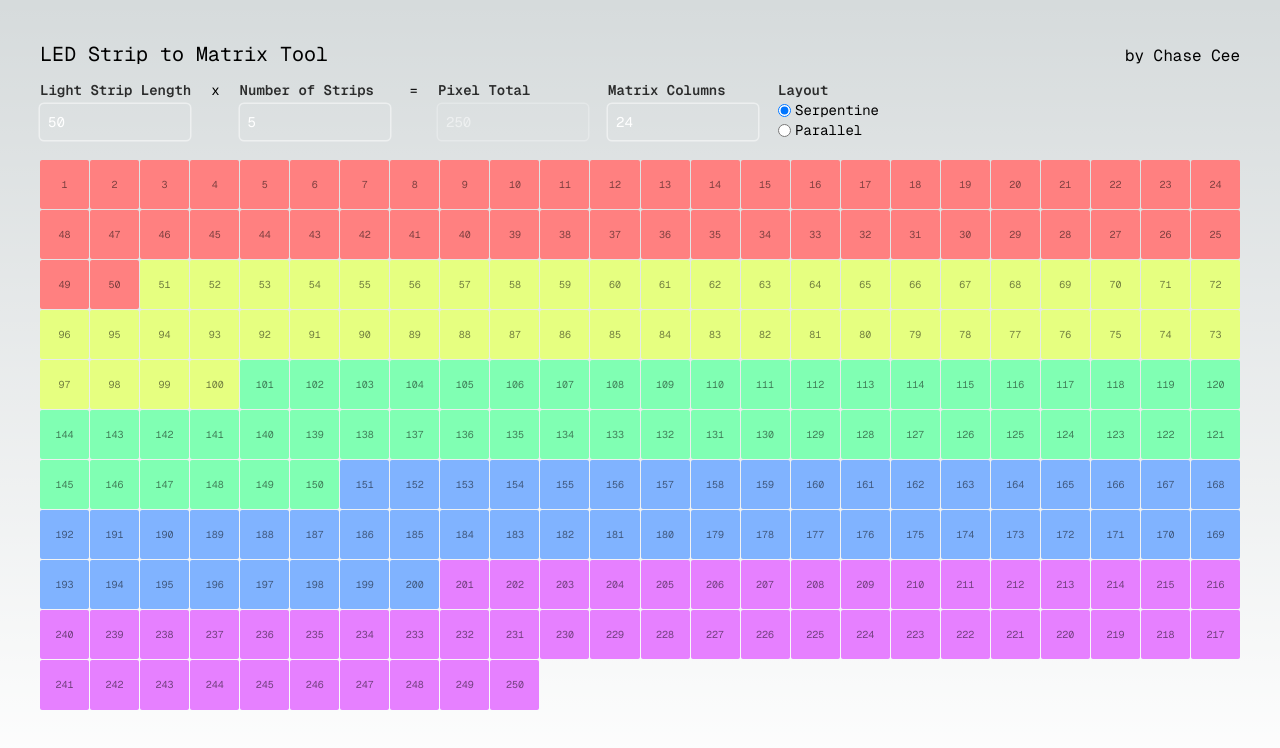
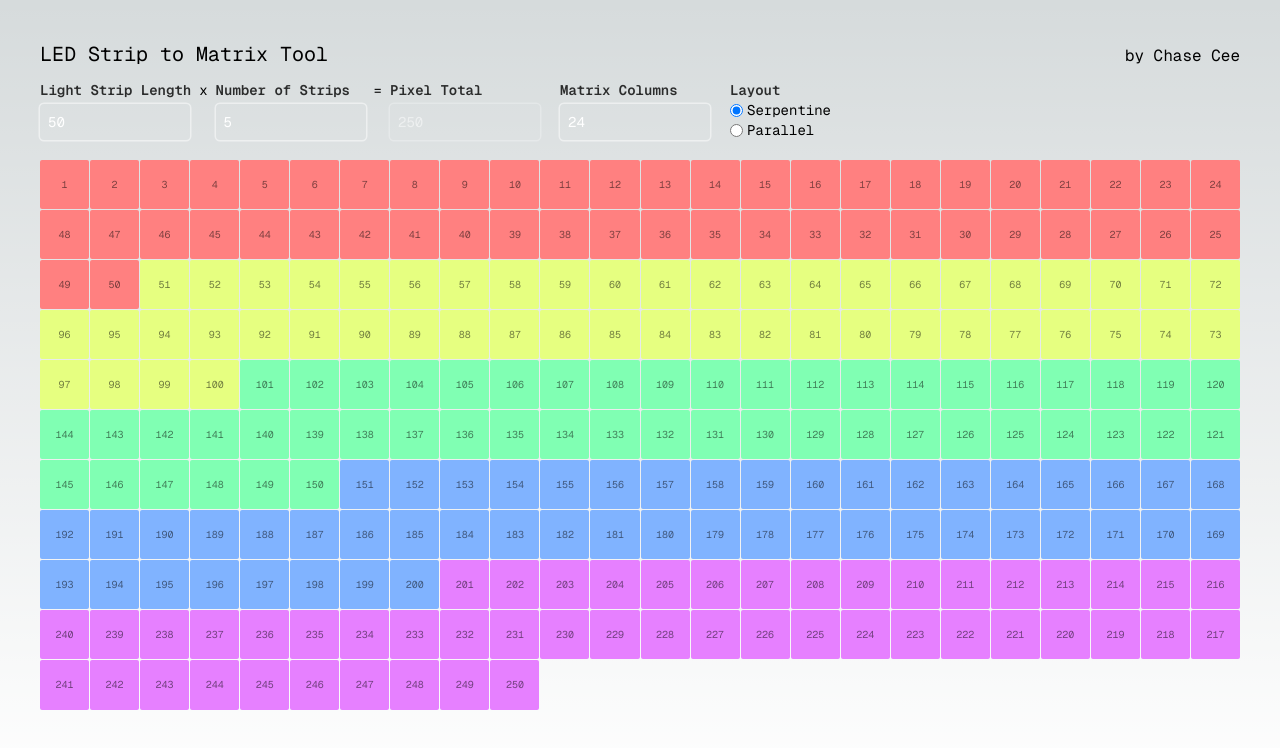
Before and after one commit to chasecee/matrix-planner, a Next.js app: page / in a window 1280 px wide. Shown: the top 748 px of the page. Built offline with nearby package versions, Linux system fonts and the light colour scheme.

Commit message:
📝 (page.tsx): reformat code to align elements within the flex container for improved readability

```diff
--- a/app/page.tsx
+++ b/app/page.tsx
@@ -28,6 +28,7 @@ export default function Home() {
       </div>
 
       <div className="flex flex-row gap-5 self-start text-sm mb-5">
+        <div className="flex flex-row gap-2  max-w-1/2">
           <div className="flex flex-col gap-1">
             <label
               className="opacity-80 font-semibold"
@@ -75,6 +76,7 @@ export default function Home() {
               disabled // Make the field disabled
               className=" text-white bg-transparent p-2 rounded ring-[1.5px] ring-white/50 max-w-[150px] opacity-50 cursor-not-allowed"
             />
+          </div>
         </div>
         <div className="flex flex-row gap-5">
           <div className="flex flex-col gap-1">
```
Lines whose indentation alone changed are shown as unchanged.
